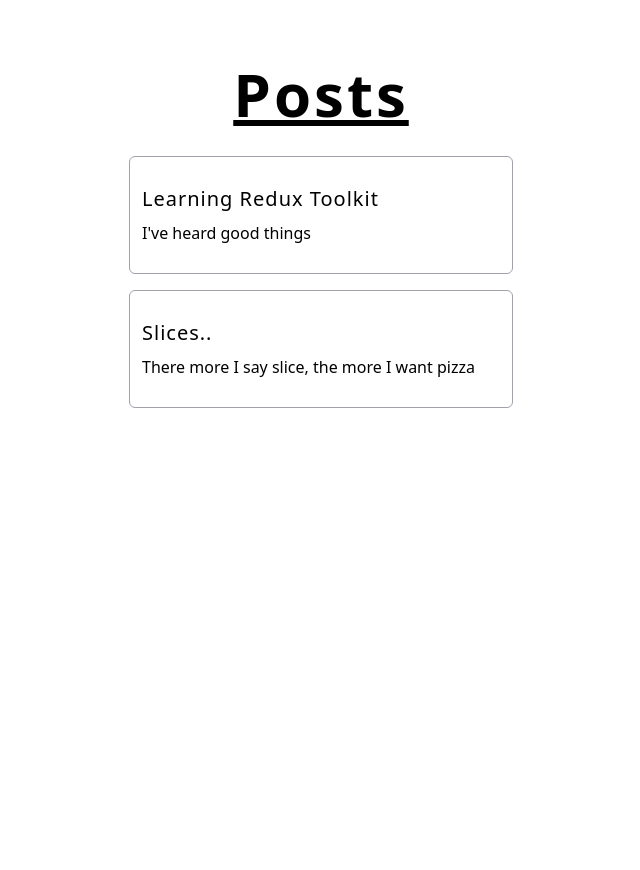
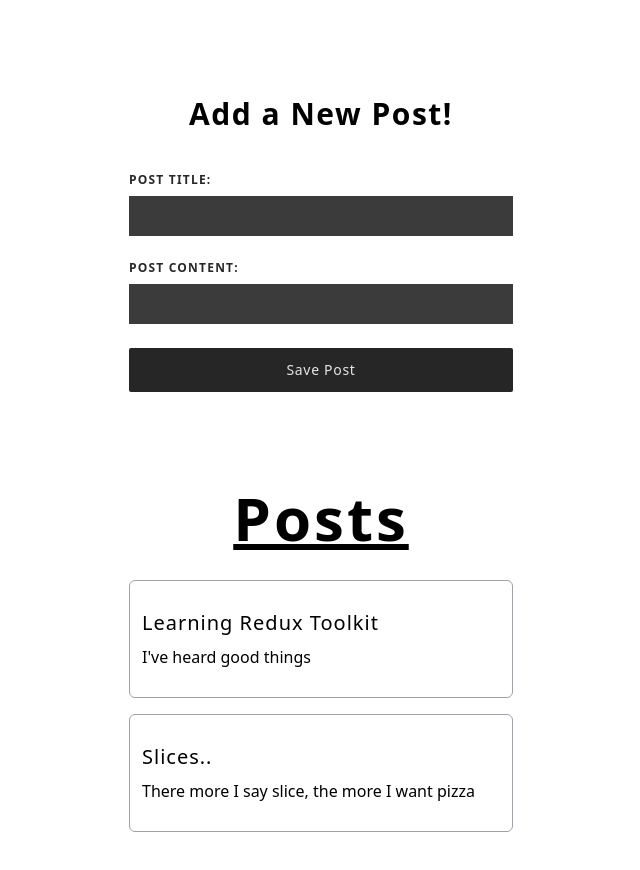
Before and after one commit to poyrazavsever/Redux-Projects, a React (Create React App) app: page / in a window 1280 px wide. Shown: the top 870 px of the page, without its empty margins (319-959 px from the left). Before the commit the page ends 800 px from the top, so only its background shows below. Built offline with nearby package versions, Linux system fonts and the light colour scheme.

Commit message:
feat: done addPostForm

```diff
--- a/src/App.js
+++ b/src/App.js
@@ -1,8 +1,10 @@
+import AddPostForm from "./features/AddPostForm";
 import PostList from "./features/PostList";
 
 function App() {
   return (
-    <div >
+    <div className="my-24">
+      <AddPostForm />
       <PostList />
     </div>
   );
--- a/src/features/AddPostForm.js
+++ b/src/features/AddPostForm.js
@@ -1,8 +1,71 @@
 import {useState} from 'react'
+import { useDispatch } from 'react-redux';
+import { nanoid } from '@reduxjs/toolkit'; // custom id üretmeye yarıyor. İşlevsel :)
+
+import {postAdded} from "./posts/postsSlice"
+
 
 const AddPostForm = () => {
+
+  const dispatch = useDispatch()
+
+  const [title, setTitle] = useState('');
+  const [content, setContent] = useState('')
+
+  const onTitleChanged = e => setTitle(e.target.value)
+  const onContentChanged = e => setContent(e.target.value)
+
+  const onSavePostClick = () => {
+    if (title && content) {
+      dispatch(
+        postAdded({
+          id: nanoid(),
+          title,
+          content
+        })
+      )
+
+      setTitle('')
+      setContent('')
+
+    }
+  }
+
   return (
-    <div>AddPostForm</div>
+    <div className='flex flex-col items-center gap-4 my-24'>
+
+      <h2 className='text-3xl font-bold tracking-wider'>Add a New Post!</h2>
+
+      <form className='w-96 flex flex-col items-start gap-6 mt-6'>
+
+        <div className='w-full flex flex-col items-start gap-2'>
+          <label htmlFor="postTitle" className="text-zinc-800 text-xs font-semibold uppercase tracking-widest">Post Title:</label>
+          <input
+            type="text"
+            id='postTitle'
+            name='postTitle'
+            value={title}
+            onChange={onTitleChanged}
+            className='w-full px-4 py-2 bg-neutral-950 opacity-80 focus:outline-none border-neutral-950 placeholder:text-sm placeholder:tracking-wide placeholder:text-zinc-500 text-white'
+            />
+        </div>
+
+        <div className='w-full flex flex-col items-start gap-2'>
+          <label htmlFor="postTitle" className="text-zinc-800 text-xs font-semibold uppercase tracking-widest">Post Content:</label>
+          <input
+            type="text"
+            id='postTitle'
+            name='postTitle'
+            value={content}
+            onChange={onContentChanged}
+            className='w-full px-4 py-2 bg-neutral-950 opacity-80 focus:outline-none border-neutral-950 placeholder:text-sm placeholder:tracking-wide placeholder:text-zinc-500 text-white'
+            />
+        </div>
+
+        <button type='button' className="flex font-medium hover:bg-neutral-700 items-center text-sm gap-2 justify-center w-full px-4 py-3 rounded-sm bg-neutral-800 text-neutral-200 tracking-wider transition-all" onClick={onSavePostClick}>Save Post</button>
+
+      </form>
+    </div>
   )
 }
 
```
